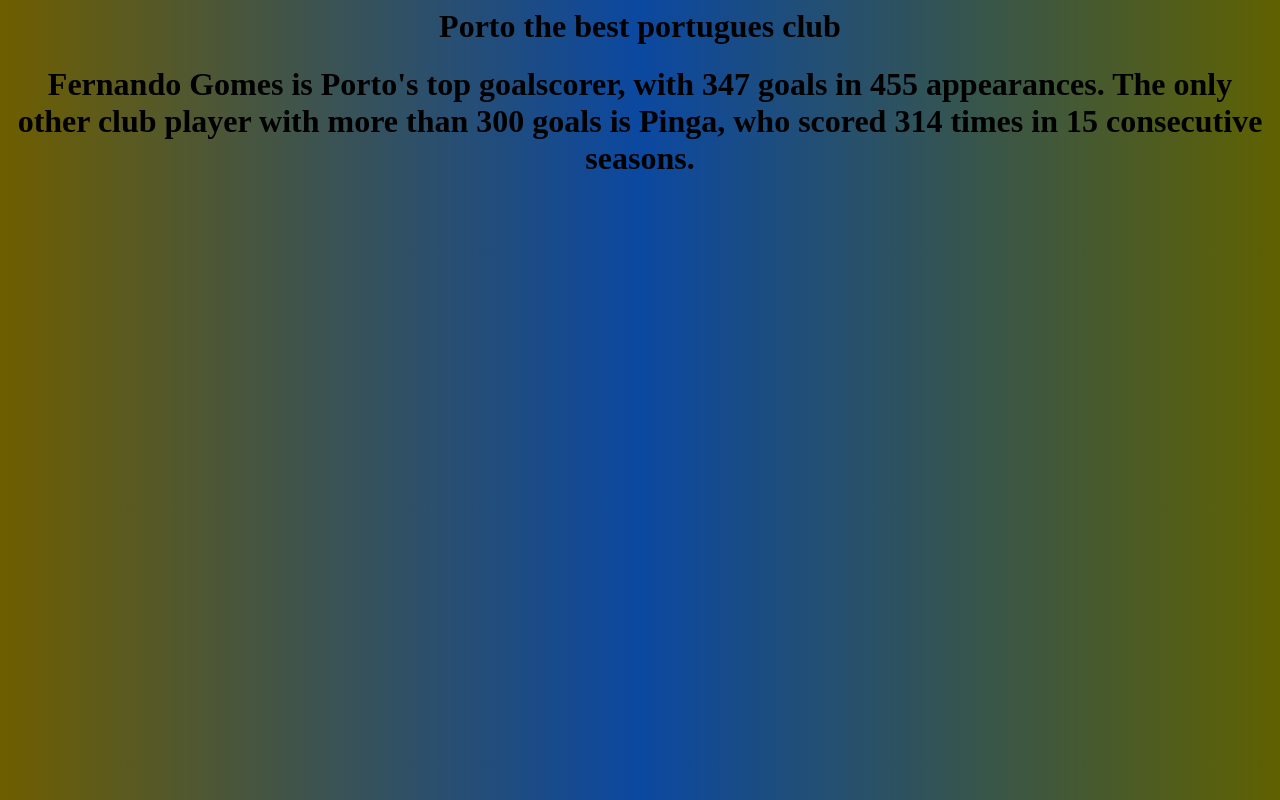
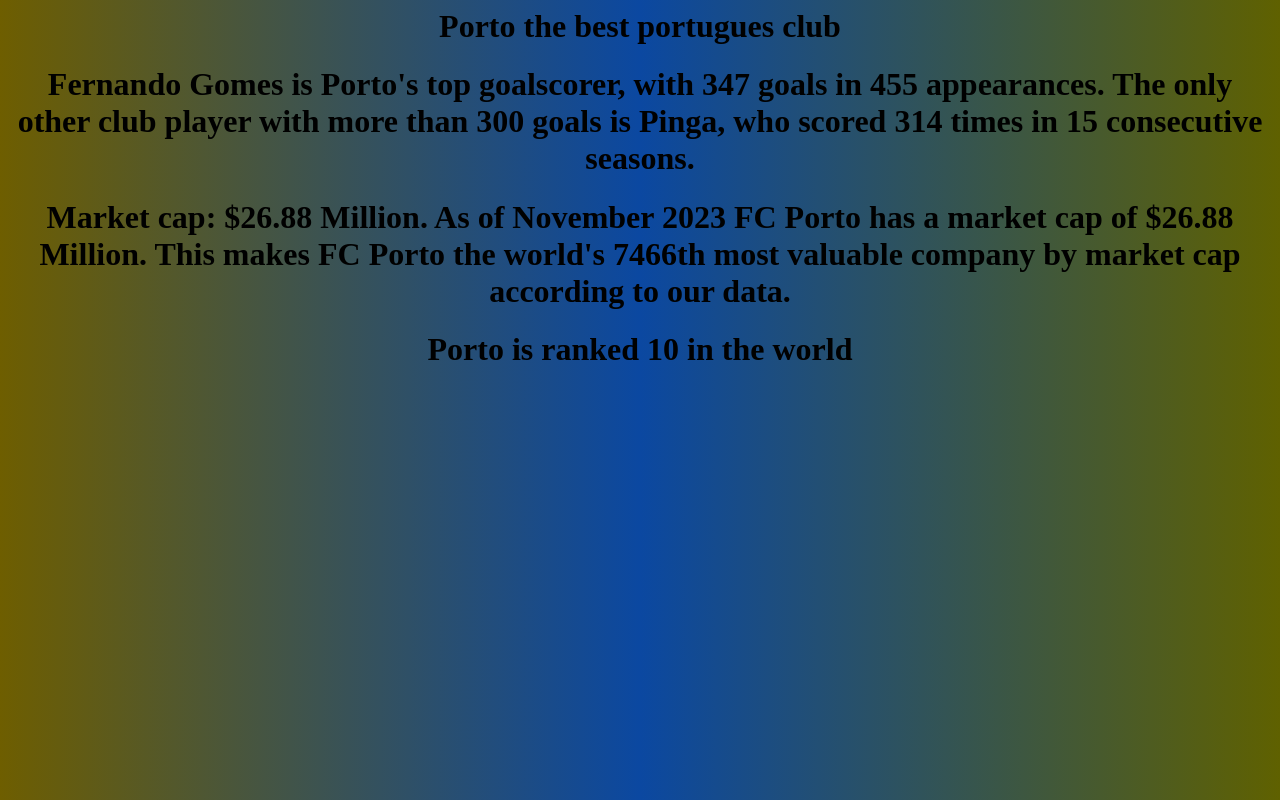
Before and after one commit to er100557/My-website, a plain HTML site: page index.html in a window 1280 px wide. Drawn offline with Linux system fonts and the light colour scheme.

Commit message:
Update index.html
added more facts

```diff
--- a/index.html
+++ b/index.html
@@ -12,6 +12,8 @@ background: linear-gradient(90deg, rgba(110,94,0,1) 0%, rgba(11,72,161,1) 50%, r
   <h1>Porto the best portugues club</h1>
 
 <h1>Fernando Gomes is Porto's top goalscorer, with 347 goals in 455 appearances. The only other club player with more than 300 goals is Pinga, who scored 314 times in 15 consecutive seasons.</h1>
+<h1>Market cap: $26.88 Million. As of November 2023 FC Porto has a market cap of $26.88 Million. This makes FC Porto the world's 7466th most valuable company by market cap according to our data.</h1>
+<h1>Porto is ranked 10 in the world</h1>
 </body>
 
 </html>
```
